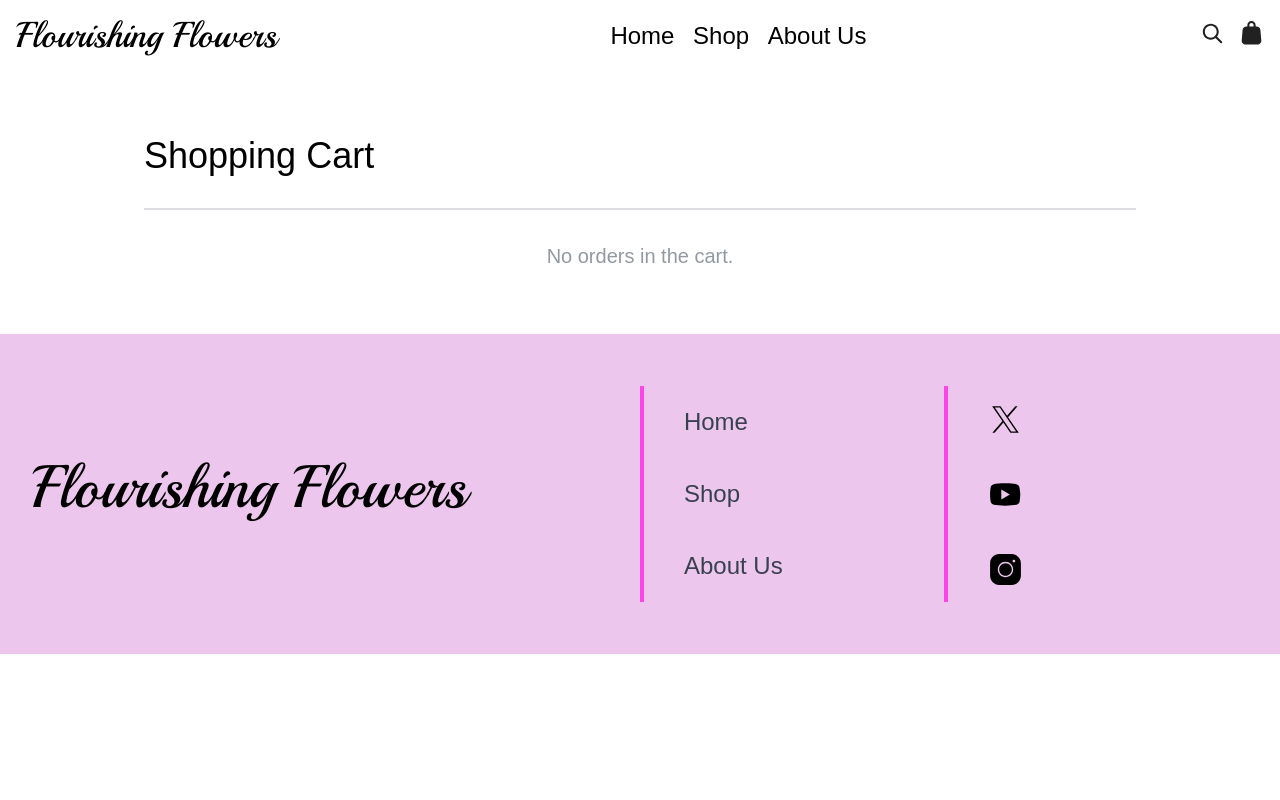
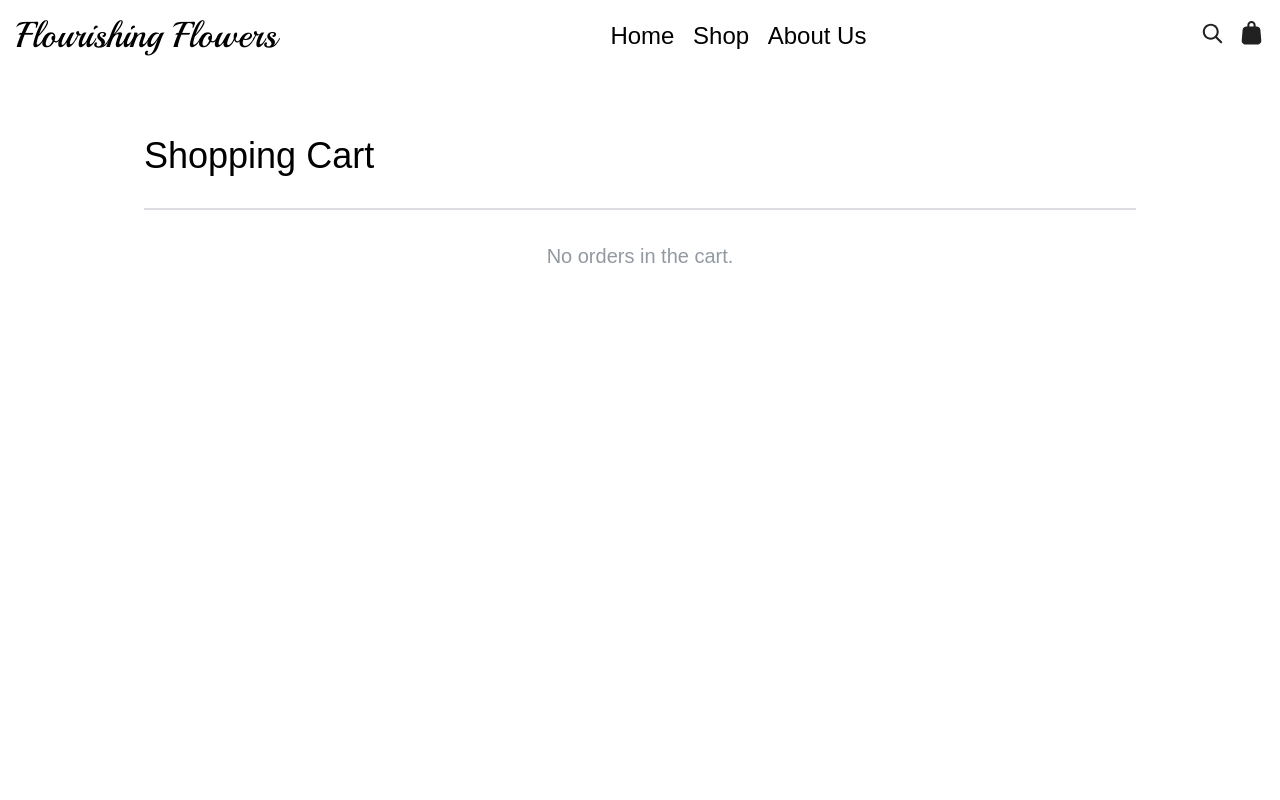
Before and after one commit to robertchapmanrlc/flourishing-flowers, a Next.js app: page /shopping-cart in a window 1280 px wide. Shown: the top 800 px of the page. Built offline with nearby package versions, Linux system fonts and the light colour scheme; a web font is replaced by a local one.

Commit message:
The Shopping Cart and Shopping pages have a minimum height of the screen so there is not white space below the footer

```diff
--- a/src/app/shop/page.tsx
+++ b/src/app/shop/page.tsx
@@ -75,7 +75,7 @@ export default async function Shop({
   ];
 
   return (
-    <main className="w-full py-6 md:py-12 lg:py-16 px-4 md:px-8 lg:px-12 flex flex-col gap-y-8 justify-start items-center">
+    <main className="w-full min-h-screen py-6 md:py-12 lg:py-16 px-4 md:px-8 lg:px-12 flex flex-col gap-y-8 justify-start items-center">
       <div className="w-full pb-6 flex flex-row justify-between items-center border-b-2 border-gray-200">
         <h1 className="text-2xl sm:text-3xl md:text-4xl lg:text-5xl font-bold font-pokova tracking-tight text-gray-900">
           Search For Flowers
--- a/src/app/shopping-cart/page.tsx
+++ b/src/app/shopping-cart/page.tsx
@@ -4,7 +4,7 @@ import OrderList from "@/components/order-list";
 
 export default function ShoppingCart() {
   return (
-    <main className="w-full py-5 px-5 sm:px-10 sm:py-10 md:px-24 md:py-16 lg:px-36 flex flex-col justify-start items-center gap-y-8">
+    <main className="w-full min-h-screen py-5 px-5 sm:px-10 sm:py-10 md:px-24 md:py-16 lg:px-36 flex flex-col justify-start items-center gap-y-8">
       <h1 className="w-full text-left font-pokova text-4xl">Shopping Cart</h1>
       <div className="w-full h-[2px] bg-gray-600/20" />
       <div className="w-full flex flex-col lg:flex-row gap-y-10 lg:gap-x-10">
```
